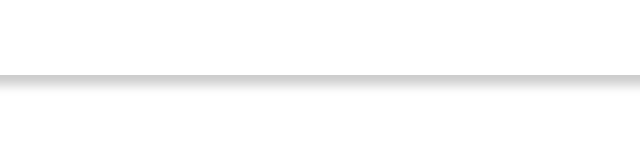
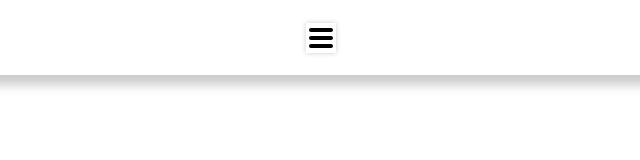
Before and after one commit to akapi83/hanodd, a plain HTML site: page index.html in a window 1280 px wide. Shown: the full height of the page, 322-962 px from the left. Drawn offline with Linux system fonts and the light colour scheme.

Commit message:
ハンバーガーボタン

```diff
--- a/css/style.css
+++ b/css/style.css
@@ -19,6 +19,39 @@ body {
 .logo h1 {
   margin: 0;
   font-size: 24px;
+}
+
+.hamburgar {
+  width: 30px;
+  height: 30px;
+  position: relative;
+  margin-left: auto;
+  background-color: #fff;
+  border: 0;
+  box-shadow: 0 0 5px #ccc;
+}
+
+.hamburgar_bar {
+  display: block;
+  width: 80%;
+  height: 4px;
+  background-color: #000;
+  border-radius: 15px;
+  position: absolute;
+  left: 50%;
+  transform: translate(-50%, -50%);
+}
+
+.hamburgar_bar:nth-child(1) {
+  top: calc(50% - 8px);
+}
+
+.hamburgar_bar:nth-child(2) {
+  top: 50%;
+}
+
+.hamburgar_bar:nth-child(3) {
+  top: calc(50% + 8px);
 }
 
 .menu {
--- a/index.html
+++ b/index.html
@@ -11,6 +11,11 @@
     <div class="logo">
       <h1>株式会社HanOdd</h1>
     </div>
+    <button class="hamburgar">
+      <span class="hamburgar_bar"></span>
+      <span class="hamburgar_bar"></span>
+      <span class="hamburgar_bar"></span>
+    </button>
     <nav class="menu">
       <ul class="menu_list">
         <li><a href="#">Service</a></li>
```
